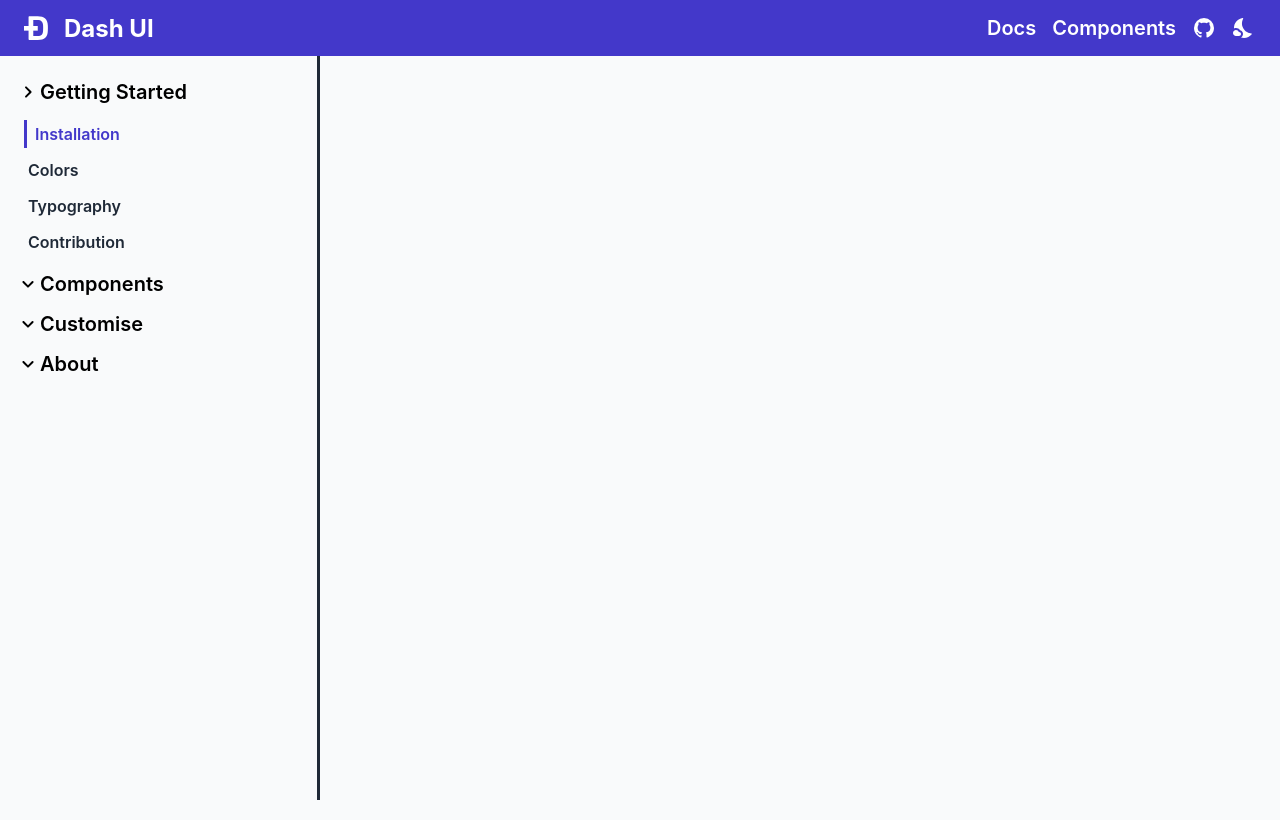
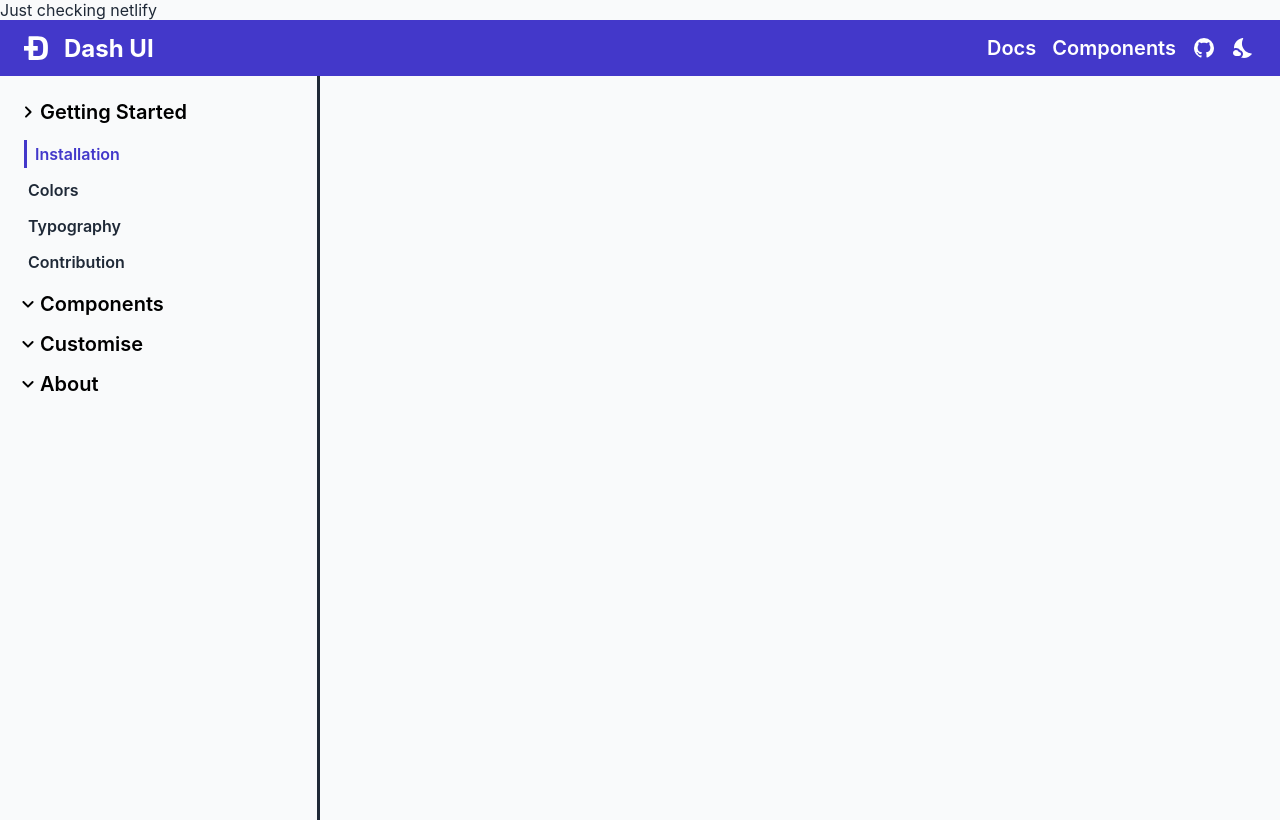
Before and after one commit to thesudeshdas/22-component-library, a React (Create React App) app: page /components in a window 1280 px wide. Built offline with nearby package versions, Linux system fonts and the light colour scheme.

Commit message:
check: netlify fix

```diff
--- a/src/App.js
+++ b/src/App.js
@@ -6,6 +6,7 @@ import { Alert, Components, Docs, Installation } from './pages';
 function App() {
   return (
     <div className='App'>
+      Just checking netlify
       <Routes>
         <Route path='/docs' element={<Docs />}>
           <Route path='installation' element={<Installation />} />
```
